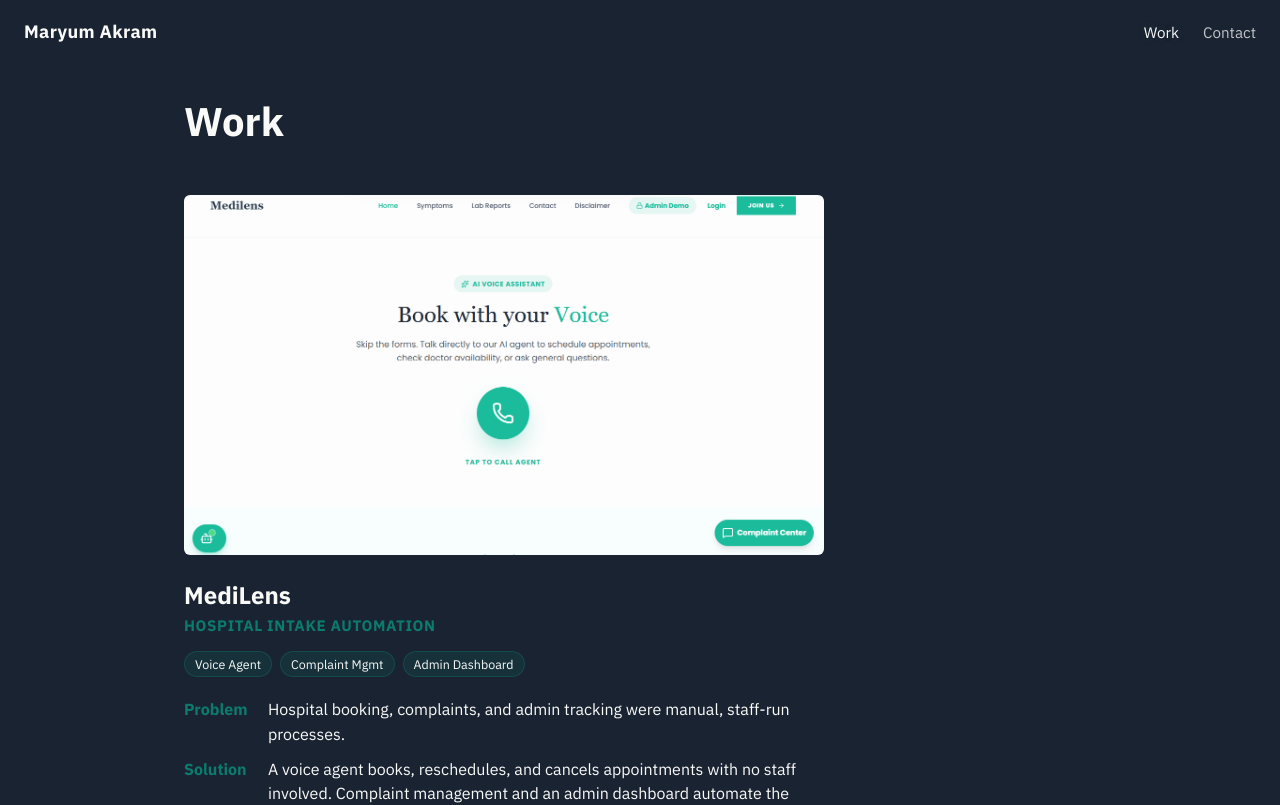
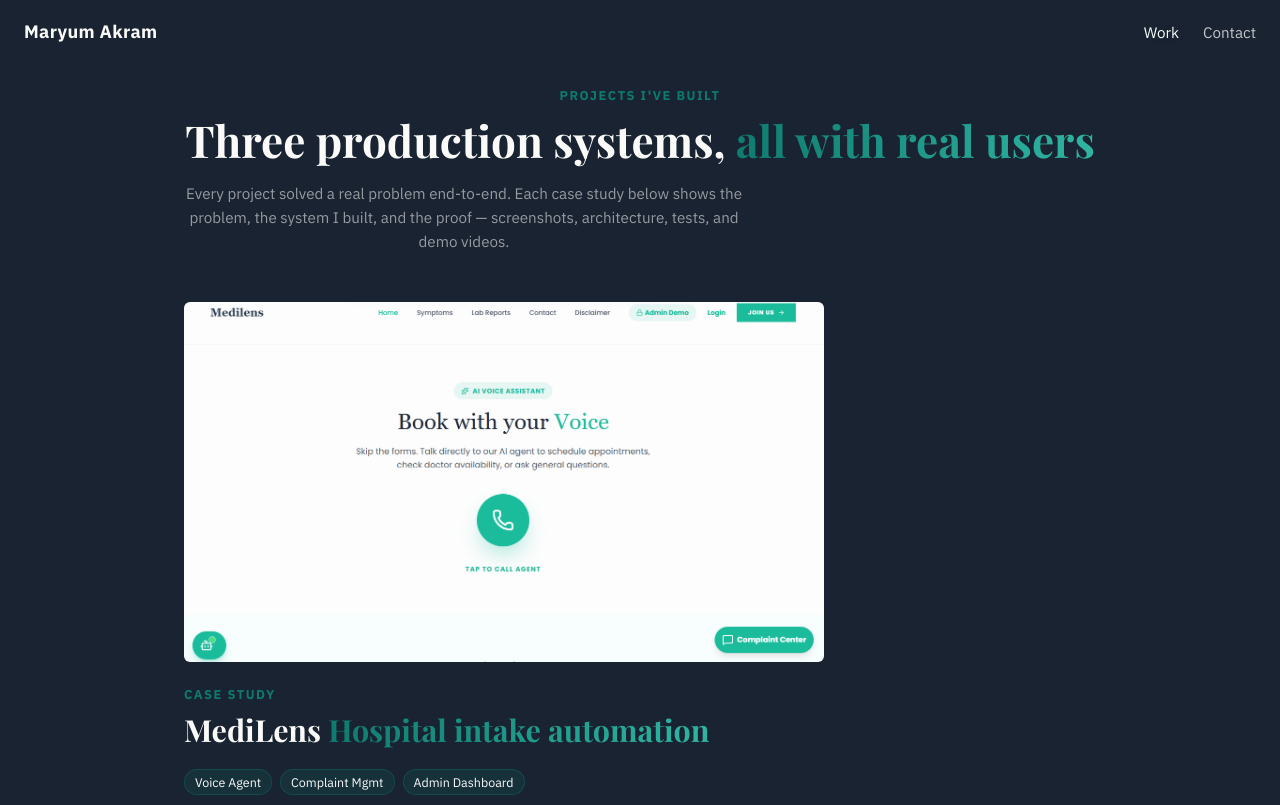
Before and after one commit to MaryumAkram16/maryum-portfolio, a React (Vite) app: page /work in a window 1280 px wide. Shown: the top 805 px of the page. Built offline with nearby package versions, Linux system fonts and the light colour scheme.

Commit message:
Align Work page with landing structure: section headings, PSR framing, Playfair headings, 20-min CTA

```diff
--- a/src/pages/Work.css
+++ b/src/pages/Work.css
@@ -1,7 +1,37 @@
-.work h1 {
-  padding-top: 32px;
-  margin: 0 0 48px;
-  font-size: clamp(1.75rem, 4vw, 2.5rem);
+.work-head {
+  padding-top: 24px;
+  margin-bottom: 48px;
+}
+
+.section-label {
+  margin: 0 0 10px;
+  font-size: 0.8rem;
+  font-weight: 700;
+  letter-spacing: 0.12em;
+  text-transform: uppercase;
+  color: var(--accent);
+}
+
+.hero-gradient {
+  background: linear-gradient(92deg, #0d7a6e, #2fb5a2);
+  -webkit-background-clip: text;
+  background-clip: text;
+  color: transparent;
+}
+
+.section-sub {
+  margin: 14px 0 0;
+  max-width: 560px;
+  font-size: 0.95rem;
+  line-height: 1.6;
+  opacity: 0.85;
+}
+
+.work .section-head h1 {
+  margin: 0;
+  font-size: clamp(1.9rem, 4.5vw, 2.75rem);
+  line-height: 1.2;
+  font-family: 'Playfair Display', Georgia, serif;
 }
 
 .case-card {
@@ -43,8 +73,18 @@
 }
 
 .case-card h2 {
-  margin: 0 0 4px;
-  font-size: 1.5rem;
+  margin: 0;
+  font-size: clamp(1.5rem, 3vw, 1.9rem);
+  line-height: 1.25;
+  font-family: 'Playfair Display', Georgia, serif;
+}
+
+.case-section-head {
+  margin: 24px 0 20px;
+}
+
+.case-section-head .section-label {
+  margin-bottom: 8px;
 }
 
 .case-description {
@@ -90,11 +130,13 @@
   flex: 0 0 auto;
   font-weight: 700;
   color: var(--accent);
-  min-width: 76px;
+  min-width: 84px;
+  font-size: 0.95rem;
 }
 
 .psr-list dd {
   margin: 0;
+  font-size: 0.95rem;
 }
 
 .proof-line {
--- a/src/pages/Work.jsx
+++ b/src/pages/Work.jsx
@@ -52,8 +52,13 @@ function CaseStudy({
         <img className="case-thumb" src={thumb} alt={thumbCaption} loading="lazy" />
       </div>
 
-      <h2>{title}</h2>
-      <p className="case-description">{description}</p>
+      <div className="case-section-head">
+        <p className="section-label">Case study</p>
+        <h2>
+          {title}
+          <span className="hero-gradient"> {description}</span>
+        </h2>
+      </div>
 
       <div className="tag-row">
         {tags.map((tag) => (
@@ -148,7 +153,17 @@ function Work() {
   return (
     <main className="page work">
       <div className="container">
-        <h1>Work</h1>
+        <div className="section-head work-head">
+          <p className="section-label">Projects I've built</p>
+          <h1>
+            Three production systems,<span className="hero-gradient"> all with real users</span>
+          </h1>
+          <p className="section-sub">
+            Every project solved a real problem end-to-end. Each case study below shows the
+            problem, the system I built, and the proof — screenshots, architecture, tests, and
+            demo videos.
+          </p>
+        </div>
 
         <CaseStudy
           title="MediLens"
@@ -248,7 +263,7 @@ function Work() {
 
         <div className="cta-bottom">
           <a className="cta-button" href={BOOKING_URL} target="_blank" rel="noopener noreferrer">
-            Book a 30-minute intro call
+            Book a 20-minute intro call
           </a>
         </div>
       </div>
```
